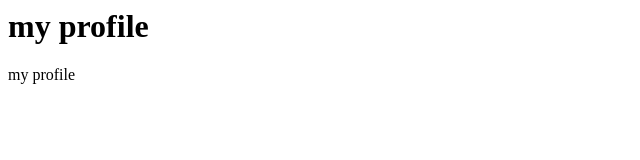
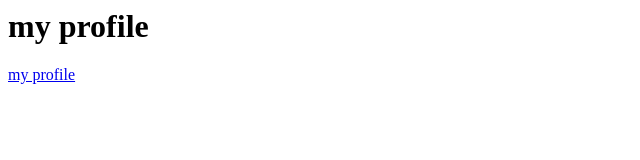
Before and after one commit to aTurtleGod/projects, a plain HTML site: page index.html in a window 1280 px wide. Shown: the full height of the page, 0-640 px from the left. Drawn offline with Linux system fonts and the light colour scheme.

Commit message:
Update index.html

```diff
--- a/index.html
+++ b/index.html
@@ -1,3 +1,3 @@
 <title>aTurtleGod:projects</title>
 <h1>my profile</h1>
-<a heref = https://aturtlegod.github.io/>my profile</a>
+<a href="https://aturtlegod.github.io"/>my profile</a>
```
